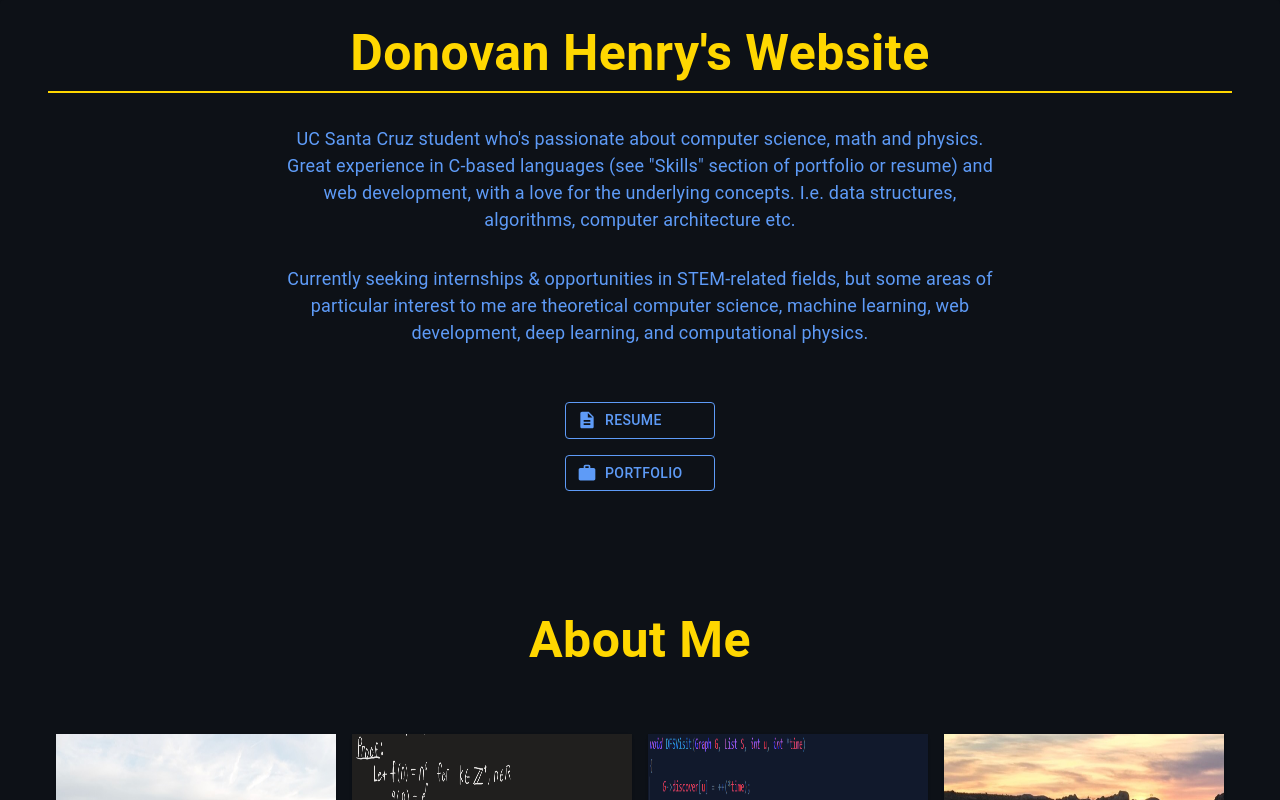
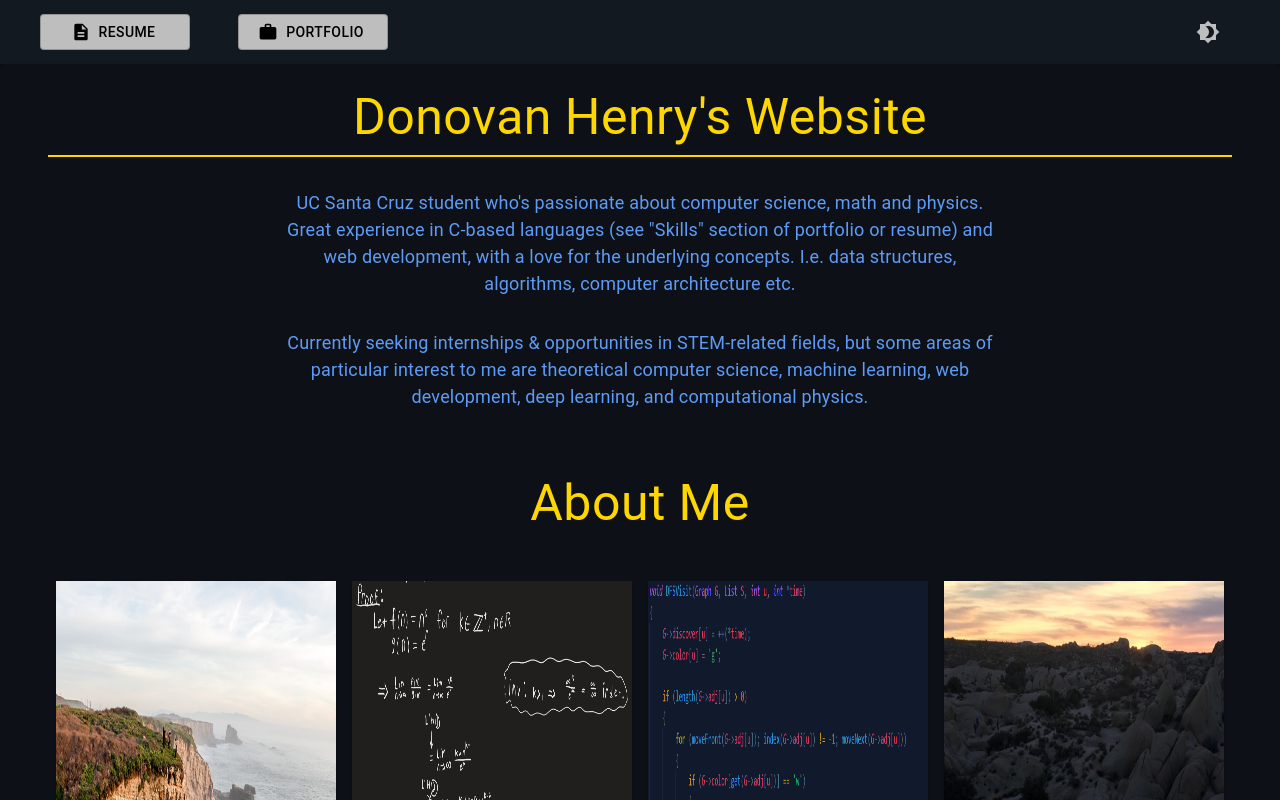
Before and after one commit to Donovanphenry/Donovanphenry, a React (Create React App) app: page / in a window 1280 px wide. Shown: the top 800 px of the page. Built offline with nearby package versions, Linux system fonts and the light colour scheme.

Commit message:
Major light theme updates. Appbar now responsive. Drawer colors must be changed to become stateful.

```diff
--- a/src/Home.js
+++ b/src/Home.js
@@ -29,6 +29,8 @@ import Link from '@material-ui/core/Link';
 
 import IconButton from '@material-ui/core/IconButton';
 import MenuIcon from '@material-ui/icons/Menu';
+import Brightness4Icon from '@material-ui/icons/Brightness4';
+import Brightness7Icon from '@material-ui/icons/Brightness7';
 import GitHubIcon from '@material-ui/icons/GitHub';
 import LinkedInIcon from '@material-ui/icons/LinkedIn';
 import WorkIcon from '@material-ui/icons/Work';
@@ -51,13 +53,37 @@ const useStyles = makeStyles((theme) => ({
     },
   },
 
+  appBarBtnContainer: {
+    color: '#252627',
+    display: 'flex',
+    width: '100%',
+  },
+
+  travBtnContainer: {
+    flexGrow: 3,
+    flexBasis: 3,
+  },
+
+  themeBtnContainer: {
+    flexGrow: 1,
+    flexBasis: 1,
+    display: 'flex',
+    justifyContent: 'right',
+    paddingRight: theme.spacing(6),
+  },
+
+  themeBtn: {
+    color: props => props.grey,
+  },
+
   homeMenuBtn: {
     color: props => props.homeMenuBtn,
     marginLeft: theme.spacing(6),
   },
 
   homeTraverseBtn: {
-    color: props => props.homePrimary,
+    color: 'black',
+    background: props => props.grey,
     margin: theme.spacing(1),
     marginLeft: theme.spacing(5),
     width: btnWidth,
@@ -154,7 +180,6 @@ const useStyles = makeStyles((theme) => ({
   siteTitleTypog: {
     textAlign: 'center',
     marginTop: theme.spacing(2),
-    fontWeight: 'bold',
     color: props => props.homeSecondary,
     width: '100%',
     borderBottom: props => `2px solid ${props.homeSecondary}`,
@@ -168,6 +193,7 @@ const useStyles = makeStyles((theme) => ({
   },
 
   homeAboutMeTypog: {
+    color: props => props.homePrimary,
     fontSize: '18px',
     textAlign: 'center',
     marginBottom: theme.spacing(4),
@@ -179,6 +205,7 @@ const useStyles = makeStyles((theme) => ({
   },
 
   homeAspirTypog: {
+    color: props => props.homePrimary,
     fontSize: '18px',
     textAlign: 'center',
     marginBottom: theme.spacing(5),
@@ -195,9 +222,7 @@ const useStyles = makeStyles((theme) => ({
   homeAboutMeTitleTypog: {
     textAlign: 'center',
     marginTop: theme.spacing(2),
-    marginBottom: theme.spacing(2),
     color: props => props.homeSecondary,
-    fontWeight: 'bold',
 
     [theme.breakpoints.up('sm')]: {
       fontSize: '50px',
@@ -218,7 +243,7 @@ const useStyles = makeStyles((theme) => ({
     },
 
     marginTop: theme.spacing(4),
-    marginBottom: theme.spacing(3),
+    marginBottom: theme.spacing(2),
   },
 
   homeInfoSubBox: {
@@ -275,7 +300,6 @@ const useStyles = makeStyles((theme) => ({
     marginBottom: theme.spacing(1),
     borderTop: props => `2px solid ${props.primary}`,
     fontSize: '20px',
-    fontWeight: 'bold',
     textAlign: 'center',
     color: props => props.homeSecondary,
     paddingBottom: theme.spacing(1),
@@ -338,9 +362,9 @@ function Home() {
 
   return (
     <div className={classes.homeContainer}>
-      <Hidden smUp>
-        <AppBar position="static" className={classes.homeAppBar}>
-          <Toolbar className={classes.homeToolbar}>
+      <AppBar position="static" className={classes.homeAppBar}>
+        <Toolbar className={classes.homeToolbar}>
+          <Hidden smUp>
             <IconButton
               edge="start"
               aria-label="menu"
@@ -402,9 +426,43 @@ function Home() {
                 </ListItem>
               </List>
             </Drawer>
-          </Toolbar>
-        </AppBar>
-      </Hidden>
+          </Hidden>
+
+          <Box className = {classes.appBarBtnContainer}>
+            <Hidden xsDown>
+              <Box className = {classes.travBtnContainer}>
+                <Button
+                  className = {classes.homeTraverseBtn}
+                  startIcon = {<DescriptionIcon />}
+                  onClick = {() => history.push('/Resume')}
+                  variant = 'outlined'
+                >
+                  Resume
+                </Button>
+
+                <Button
+                  className = {classes.homeTraverseBtn}
+                  startIcon = {<WorkIcon />}
+                  onClick = {() => history.push('/JobPortfolio')}
+                  variant = 'outlined'
+                >
+                  Portfolio
+                </Button>
+              </Box>
+            </Hidden>
+
+            <Box className = {classes.themeBtnContainer}>
+                <IconButton onClick = {changeTheme}>
+                  {
+                    userTheme == AppColors.darkTheme ?
+                      <Brightness4Icon className = {classes.themeBtn} /> :
+                      <Brightness7Icon className = {classes.themeBtn} />
+                  }
+                </IconButton>
+            </Box>
+          </Box>
+        </Toolbar>
+      </AppBar>
 
       <Paper className={classes.homePaper}>
         <Box className = {classes.siteAuthorInfo}>
@@ -429,36 +487,6 @@ function Home() {
             deep learning, and computational physics.
           </Typography>
         </Box>
-
-        <List className={classes.listAvenues}>
-          <ListItem className={classes.li}>
-            <Box className={classes.buttonFlexBox}>
-              <Button
-                className={classes.liButton}
-                onClick={() => history.push('/Resume')}
-                startIcon={<DescriptionIcon />}
-                color='inherit'
-                variant='outlined'
-              >
-                Resume
-              </Button>
-            </Box>
-          </ListItem>
-
-          <ListItem className={classes.li}>
-            <Box className={classes.buttonFlexBox}>
-              <Button
-                className={classes.liButton}
-                onClick={() => history.push('/JobPortfolio')}
-                startIcon={<WorkIcon />}
-                color='inherit'
-                variant='outlined'
-              >
-                Portfolio
-              </Button>
-            </Box>
-          </ListItem>
-        </List>
 
         <Typography
           className = {classes.homeAboutMeTitleTypog}
--- a/src/Portfolio.js
+++ b/src/Portfolio.js
@@ -97,7 +97,7 @@ const useStyles = makeStyles((theme) => ({
     margin: theme.spacing(1),
     marginLeft: theme.spacing(8),
     width: btnWidth,
-    background: props => props.grey,
+    color: 'black',
   },
 
   traversalDrawer: {
@@ -130,6 +130,7 @@ const useStyles = makeStyles((theme) => ({
   jpContainer: {
     display: 'flex',
     flexDirection: 'column',
+    background: props => props.portfolioBackground,
   },
 
   jpContentContainer: {
@@ -250,7 +251,7 @@ const useStyles = makeStyles((theme) => ({
   },
 
   jpSkill: {
-    color: props => props.grey,
+    color: props => props.portfolioSecondary,
   },
 
   jpProjects: {
@@ -337,7 +338,7 @@ const useStyles = makeStyles((theme) => ({
   },
 
   jpProjectDescTypog: {
-    color: props => props.grey,
+    color: props => props.portfolioSecondary,
 
     [theme.breakpoints.up('sm')]: {
       fontSize: '18px',
@@ -348,7 +349,7 @@ const useStyles = makeStyles((theme) => ({
   },
 
   projectGitHubLink: {
-    color: props => props.grey,
+    color: props => props.portfolioSecondary,
   },
 
   jpFooterContainer: {
@@ -370,6 +371,7 @@ const useStyles = makeStyles((theme) => ({
   },
 
   jpFooterTypogs: {
+    color: props => props.portfolioSecondary,
     textAlign: 'center',
   },
 }));
@@ -478,8 +480,8 @@ function Portfolio() {
             </Drawer>
           </Hidden>
 
+          <Box className = {classes.appBarBtnContainer}>
             <Hidden xsDown>
-            <Box className = {classes.appBarBtnContainer}>
               <Box className = {classes.traversalBtnContainer}>
                 <Button
                   className = {classes.traverseBtn}
@@ -501,6 +503,7 @@ function Portfolio() {
                   Resume
                 </Button>
               </Box>
+            </Hidden>
 
             <Box className = {classes.appBarThemeBtnContainer}>
               <IconButton onClick = {changeTheme}>
@@ -513,7 +516,6 @@ function Portfolio() {
               </IconButton>
             </Box>
           </Box>
-          </Hidden>
         </Toolbar>
       </AppBar>
 
@@ -573,7 +575,7 @@ function Portfolio() {
 
               <Paper className = {classes.jpSkillsPaper} elevation = {12}>
                 <Typography className = {classes.jpSkillsTypog}>
-                  Frameworks/Libraries
+                  Frameworks / Libraries
                 </Typography>
 
                 <Typography className = {classes.jpSkill}>ReactJS</Typography>
--- a/src/PortfolioPicture.js
+++ b/src/PortfolioPicture.js
@@ -16,7 +16,7 @@ const useStyles = makeStyles((theme) => ({
     },
     opacity: props.hovering ? '.5' : '1.0',
 
-    border: props => props.currTheme == 'light' ? '2px solid red' : '',
+    borderBottom: props.currTheme == 'light' ? `2px solid black` : '',
   }),
 }));
 
--- a/src/Resume.js
+++ b/src/Resume.js
@@ -72,7 +72,6 @@ const useStyles = makeStyles((theme) => ({
     margin: theme.spacing(1),
     marginLeft: theme.spacing(8),
     width: btnWidth,
-    background: props => props.grey,
   },
 
   traversalDrawer: {
@@ -119,10 +118,9 @@ const useStyles = makeStyles((theme) => ({
   },
 
   themeBtnContainer: {
-    flexGrow: 1,
-    flexBasis: 1,
     display: 'flex',
     justifyContent: 'right',
+    [theme.breakpoints.down('xs')]: {flexGrow: 1,},
     paddingRight: theme.spacing(6),
   },
 
@@ -194,7 +192,6 @@ const useStyles = makeStyles((theme) => ({
 
   selfDescriptionAndAchievements: {
     [theme.breakpoints.up('sm')]: {
-      marginTop: theme.spacing(3),
       marginBottom: theme.spacing(2),
     },
   },
@@ -210,12 +207,12 @@ const useStyles = makeStyles((theme) => ({
 
   addressTypog: {
     marginLeft: theme.spacing(1),
-    color: props => props.grey,
+    color: props => props.resumeSecondary,
   },
 
   phoneEmailTypog: {
     padding: theme.spacing(1),
-    color: props => props.grey,
+    color: props => props.resumeSecondary,
   },
 
   githubTypog: {
@@ -224,7 +221,7 @@ const useStyles = makeStyles((theme) => ({
 
   myContactLink: {
     border: '1px solid #6b6b6b',
-    color: props => props.grey,
+    color: props => props.resumeSecondary,
     marginLeft: theme.spacing(1),
     padding: theme.spacing(1),
   },
@@ -260,11 +257,11 @@ const useStyles = makeStyles((theme) => ({
   },
 
   descriptionList: {
-    color: props => props.grey,
     paddingTop: theme.spacing(1),
   },
 
   employmentOp: {
+    color: props => props.resumeSecondary,
     paddingLeft: '0px',
   },
 
@@ -300,6 +297,10 @@ const useStyles = makeStyles((theme) => ({
 
   school: {
     paddingLeft: '0px',
+  },
+
+  uniInfo: {
+    color: props => props.resumeSecondary,
   },
 
   schoolNameDates: {
@@ -380,7 +381,7 @@ const useStyles = makeStyles((theme) => ({
   },
 
   interestsDescript: {
-    color: props => props.grey,
+    color: props => props.resumeSecondary,
     paddingTop: theme.spacing(1),
 
     [theme.breakpoints.up('sm')]: {
@@ -396,6 +397,7 @@ const useStyles = makeStyles((theme) => ({
   },
 
   project: {
+    color: props => props.resumeSecondary,
     marginBottom: theme.spacing(1),
 
     [theme.breakpoints.up('sm')]: {
@@ -426,7 +428,6 @@ const useStyles = makeStyles((theme) => ({
   },
 
   projectDesc: {
-    color: props => props.grey,
     paddingTop: theme.spacing(1),
   },
 
@@ -442,7 +443,6 @@ const useStyles = makeStyles((theme) => ({
 
   projectNameTypog: {
     paddingTop: theme.spacing(1),
-    color: props => props.grey,
     fontWeight: 'bold',
 
     [theme.breakpoints.down('sm')]: {
@@ -480,6 +480,7 @@ const useStyles = makeStyles((theme) => ({
 
   resumeFooterTypog: {
     textAlign: 'center',
+    color: props => props.resumeSecondary,
   },
 }));
 
@@ -613,8 +614,8 @@ function Resume() {
             </Drawer>
           </Hidden>
 
+          <Box className = {classes.appBarBtnContainer}>
             <Hidden xsDown>
-            <Box className = {classes.appBarBtnContainer}>
               <Box className = {classes.travBtnContainer}>
                 <Button
                   className = {classes.traverseBtn}
@@ -634,6 +635,7 @@ function Resume() {
                   Portfolio
                 </Button>
               </Box>
+            </Hidden>
 
             <Box className = {classes.themeBtnContainer}>
                 <IconButton onClick = {changeTheme}>
@@ -645,7 +647,6 @@ function Resume() {
                 </IconButton>
             </Box>
           </Box>
-          </Hidden>
         </Toolbar>
       </AppBar>
 
```
Also changed, not shown: src/Styles/AppColors.js (+6 -4 lines). Lines whose indentation alone changed are shown as unchanged.
